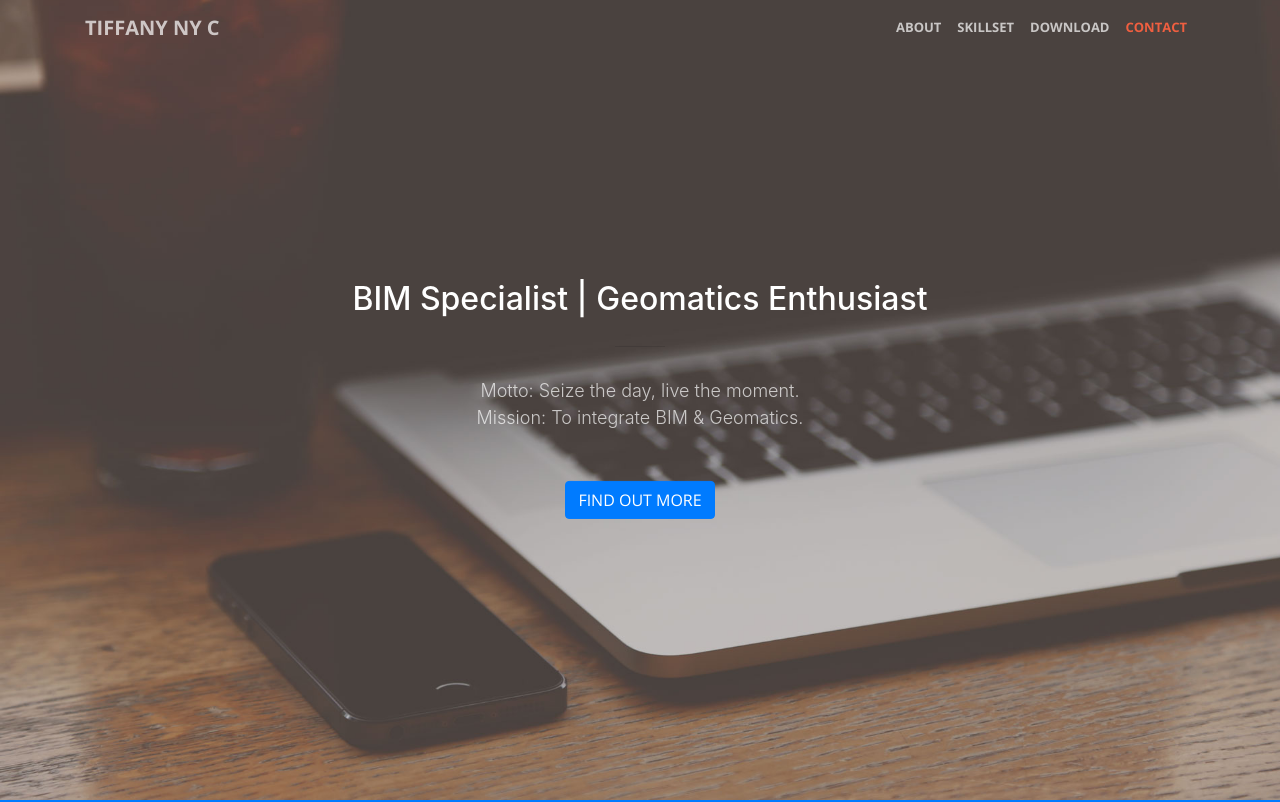
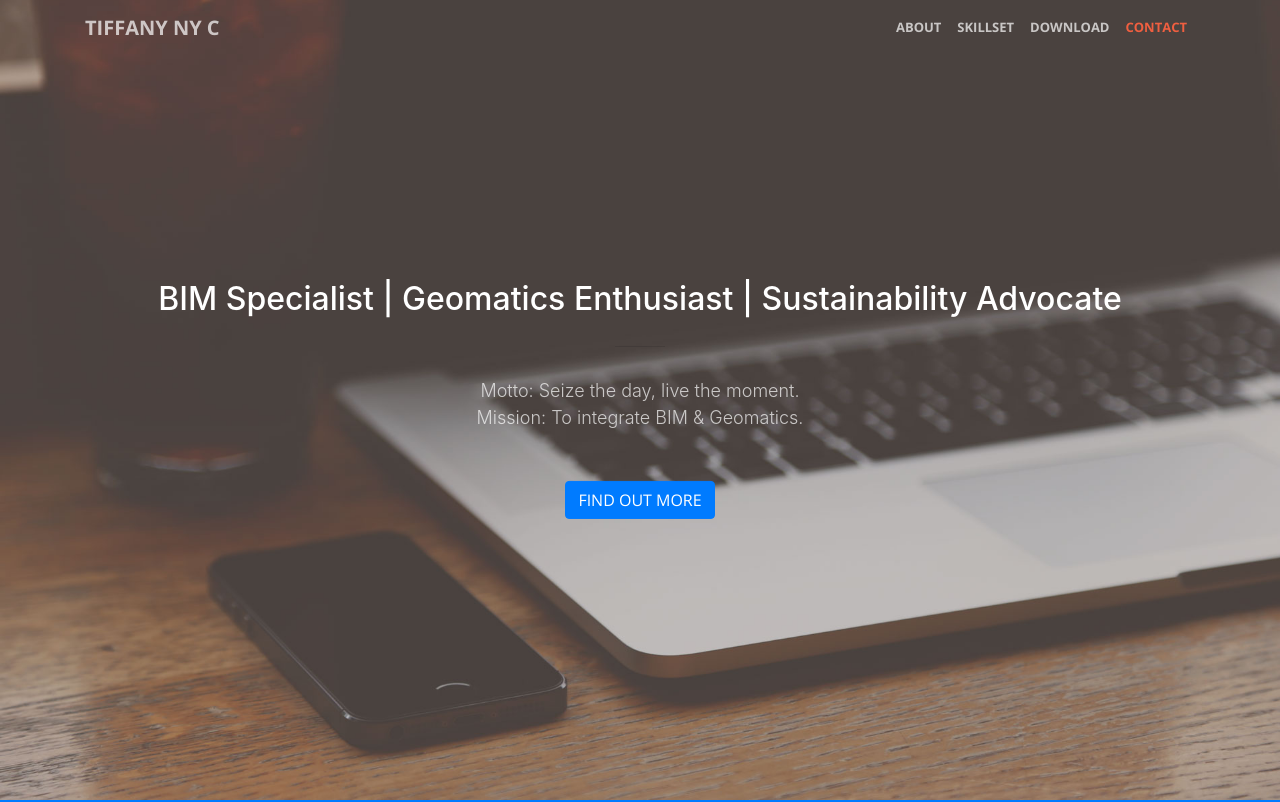
Before and after one commit to cnytiffany/cnytiffany.github.io, a website with bundled scripts: page index.html in a window 1280 px wide. Shown: the top 802 px of the page. Built offline with nearby package versions, Linux system fonts and the light colour scheme.

Commit message:
Update index.html

```diff
--- a/index.html
+++ b/index.html
@@ -57,7 +57,7 @@
     <header class="masthead">
       <div class="header-content">
         <div class="header-content-inner">
-          <h2 id="homeHeading">BIM Specialist | Geomatics Enthusiast</h2>
+          <h2 id="homeHeading">BIM Specialist | Geomatics Enthusiast | Sustainability Advocate</h2>
           <hr>
           <p>Motto: Seize the day, live the moment.<br>Mission: To integrate BIM & Geomatics.</p>
           <a class="btn btn-primary btn-xl js-scroll-trigger" href="#about">Find Out More</a>
```
